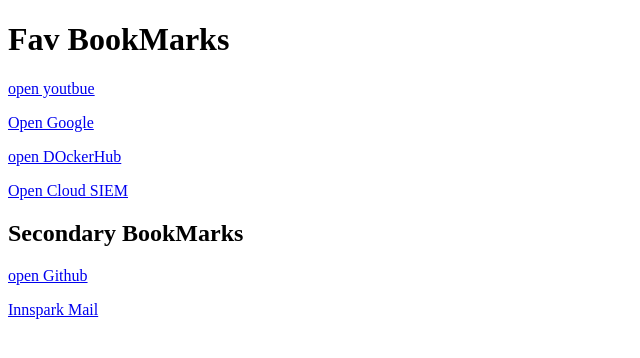
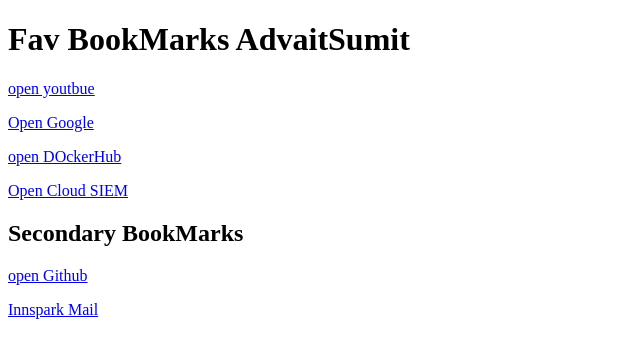
Before and after one commit to sumitmishra18899/Web_development, a plain HTML site: page Bookmarks.html in a window 1280 px wide. Shown: the whole page, without its empty margins (0-640 px from the left). Drawn offline with Linux system fonts and the light colour scheme.

Commit message:
Bookmarks

```diff
--- a/Bookmarks.html
+++ b/Bookmarks.html
@@ -3,10 +3,10 @@
 <head>
     <meta charset="UTF-8">
     <meta name="viewport" content="width=device-width, initial-scale=1.0">
-    <title>My BookMarks</title>
+    <title>My BookMarks AdvaitSumit</title>
 </head>
 <body>
-    <h1>Fav BookMarks</h1>
+    <h1>Fav BookMarks AdvaitSumit</h1>
     <p><a target="_blank" href="https://youtube.com">open youtbue</a></p>
     <p><a target="_blank" href="https://google.com">Open Google</a></p>
     <p><a target="_blank" href="https://hub.docker.com">open DOckerHub</a></p>
```
